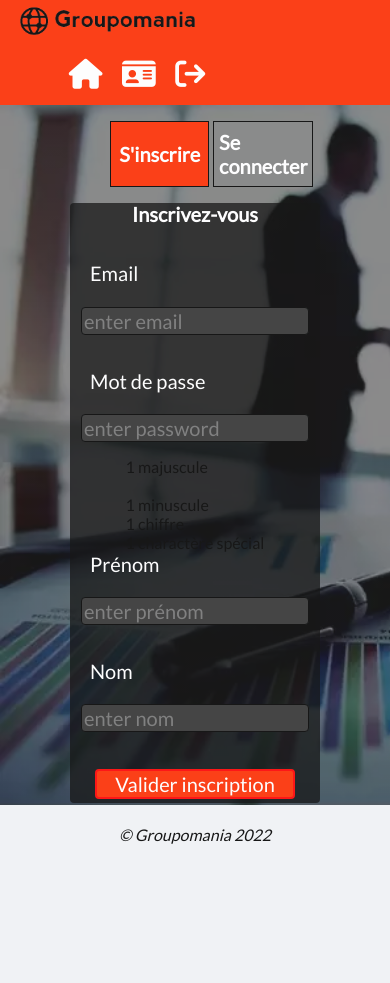
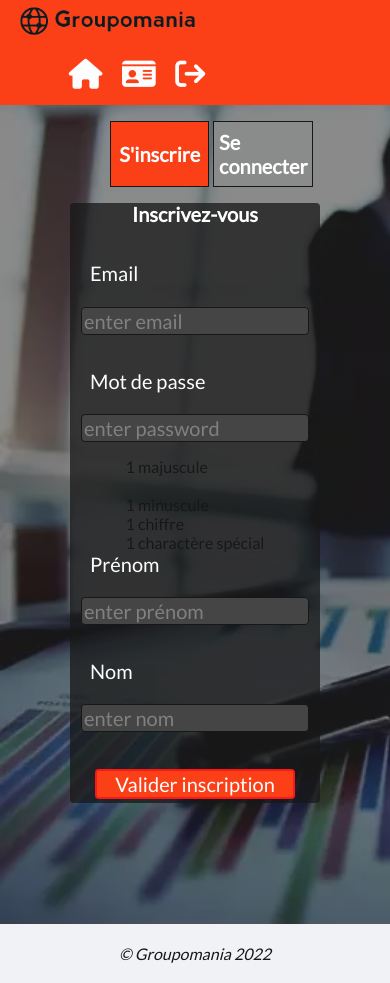
Before and after one commit to krommmm/p7, a React (Create React App) app in the folder frontend/: page / in a window 390 px wide. Before the commit the page ends 924 px from the top, so only its background shows below. Built offline with nearby package versions, Linux system fonts and the light colour scheme; no server answers.

Commit message:
Modification .images taille

```diff
--- a/frontend/src/styles/Post.css
+++ b/frontend/src/styles/Post.css
@@ -195,7 +195,7 @@
 
 .images {
     width: 100%;
-    height: 50vh;
+    max-height: 400px;
     object-fit: cover;
 }
 
@@ -486,10 +486,9 @@
     .post-container {
         width: 60vw;
     }
-
     .images {
-        width: 60vw;
-        height: 300px;
+        width: 100%;
+        height: 50vh;
         object-fit: cover;
     }
 
@@ -579,8 +578,8 @@
     }
 
     .images {
-        width: 80vw;
-        height: 300px;
+        width: 100%;
+        height: 50vh;
         object-fit: cover;
     }
 
@@ -607,12 +606,5 @@
         margin-bottom: 40px;
     }
 
-    #root {
-        margin: 0px;
-        padding: 0px;
-        height: 700px;
-        position: relative;
 
-
-    }
 }
```
